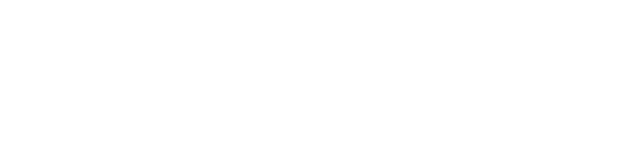
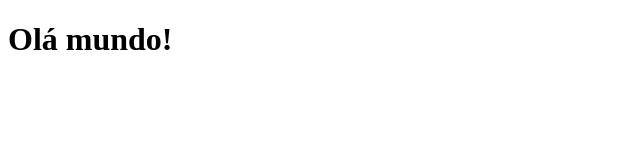
Before and after one commit to Valezi2331/Javascript, a plain HTML site: page index.html in a window 1280 px wide. Shown: the whole page, without its empty margins (0-640 px from the left). Drawn offline with Linux system fonts and the light colour scheme.

Commit message:
Inserindo variáveis usando java script

```diff
--- a/index.html
+++ b/index.html
@@ -9,7 +9,14 @@
 </head>
 
 <body>
-    <h1></h1>
+    <h1 id="ola">  </h1>
+
+        <script>
+
+            document.getElementById("ola").textContent = "Olá mundo!";
+
+        </script>
+
 </body>
 
 </html>
```
